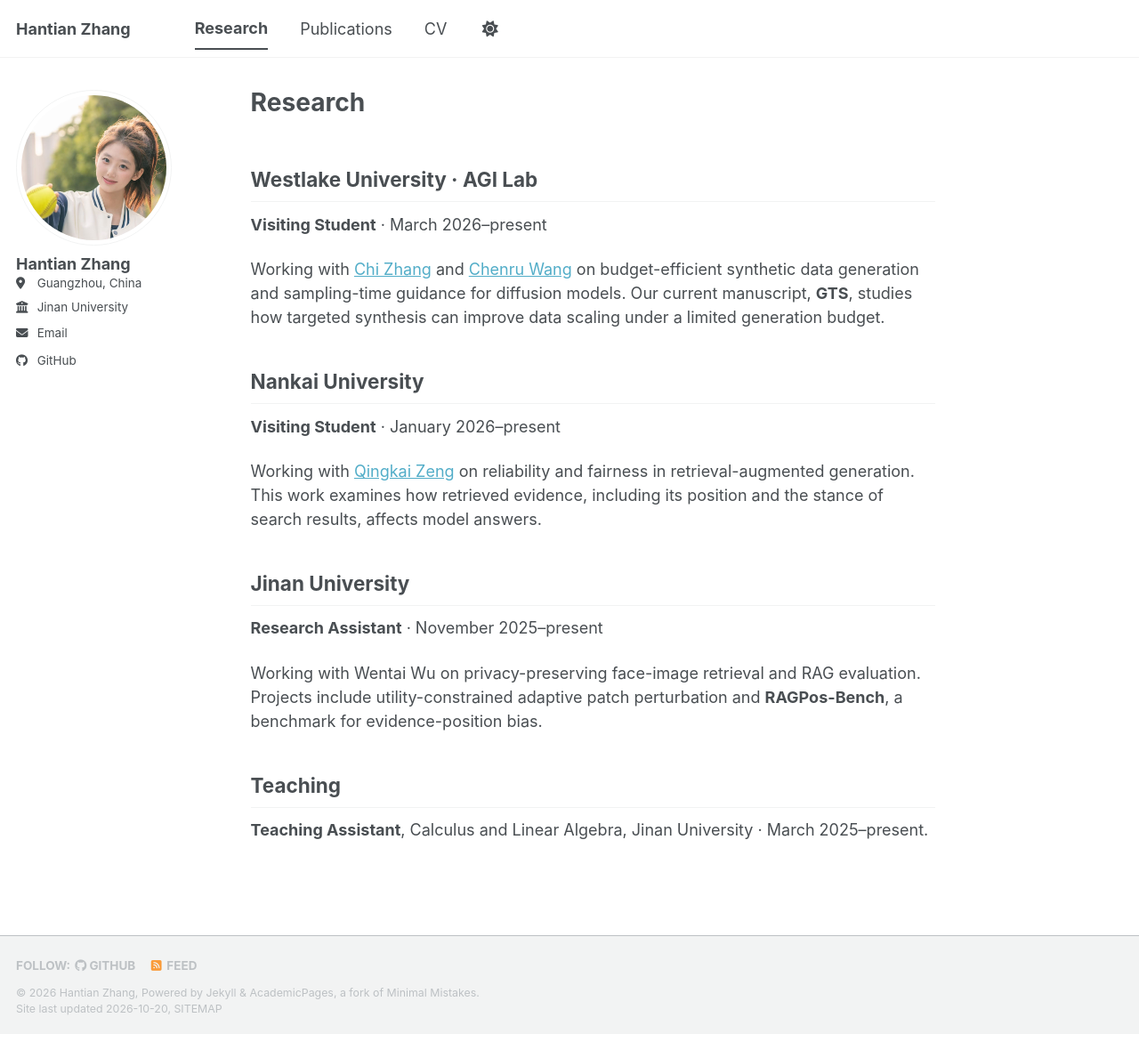
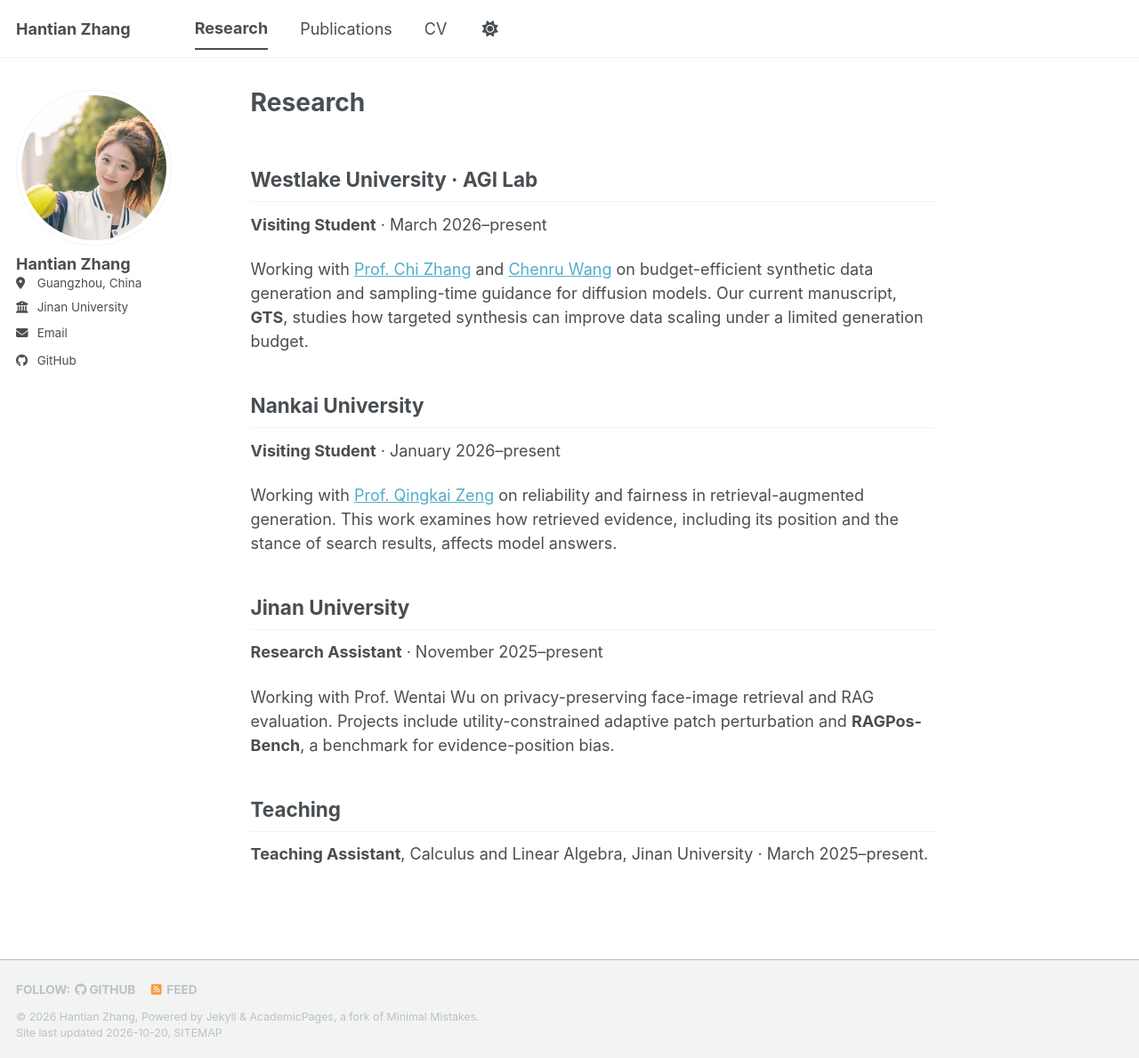
Before and after one commit to zht2005/zht2005.github.io, a Jekyll site: the page built from _pages/research.md, in a window 1280 px wide and 1189 px high. Shown: the whole window at 89% size. Built offline with Jekyll 4.4.1, drawn with Linux system fonts in a browser that asks for light colours; a style sheet for code colours, icons or effects is not loaded.

Commit message:
Add professor titles to faculty names

```diff
--- a/_pages/research.md
+++ b/_pages/research.md
@@ -9,19 +9,19 @@ author_profile: true
 
 **Visiting Student** · March 2026–present
 
-Working with [Chi Zhang](https://icoz69.github.io/) and [Chenru Wang](https://winterccc.github.io/) on budget-efficient synthetic data generation and sampling-time guidance for diffusion models. Our current manuscript, **GTS**, studies how targeted synthesis can improve data scaling under a limited generation budget.
+Working with [Prof. Chi Zhang](https://icoz69.github.io/) and [Chenru Wang](https://winterccc.github.io/) on budget-efficient synthetic data generation and sampling-time guidance for diffusion models. Our current manuscript, **GTS**, studies how targeted synthesis can improve data scaling under a limited generation budget.
 
 ## Nankai University
 
 **Visiting Student** · January 2026–present
 
-Working with [Qingkai Zeng](https://qingkaizeng.github.io/) on reliability and fairness in retrieval-augmented generation. This work examines how retrieved evidence, including its position and the stance of search results, affects model answers.
+Working with [Prof. Qingkai Zeng](https://qingkaizeng.github.io/) on reliability and fairness in retrieval-augmented generation. This work examines how retrieved evidence, including its position and the stance of search results, affects model answers.
 
 ## Jinan University
 
 **Research Assistant** · November 2025–present
 
-Working with Wentai Wu on privacy-preserving face-image retrieval and RAG evaluation. Projects include utility-constrained adaptive patch perturbation and **RAGPos-Bench**, a benchmark for evidence-position bias.
+Working with Prof. Wentai Wu on privacy-preserving face-image retrieval and RAG evaluation. Projects include utility-constrained adaptive patch perturbation and **RAGPos-Bench**, a benchmark for evidence-position bias.
 
 ## Teaching
 
```
Also changed, not shown: _pages/about.md (+1 -1 lines).
